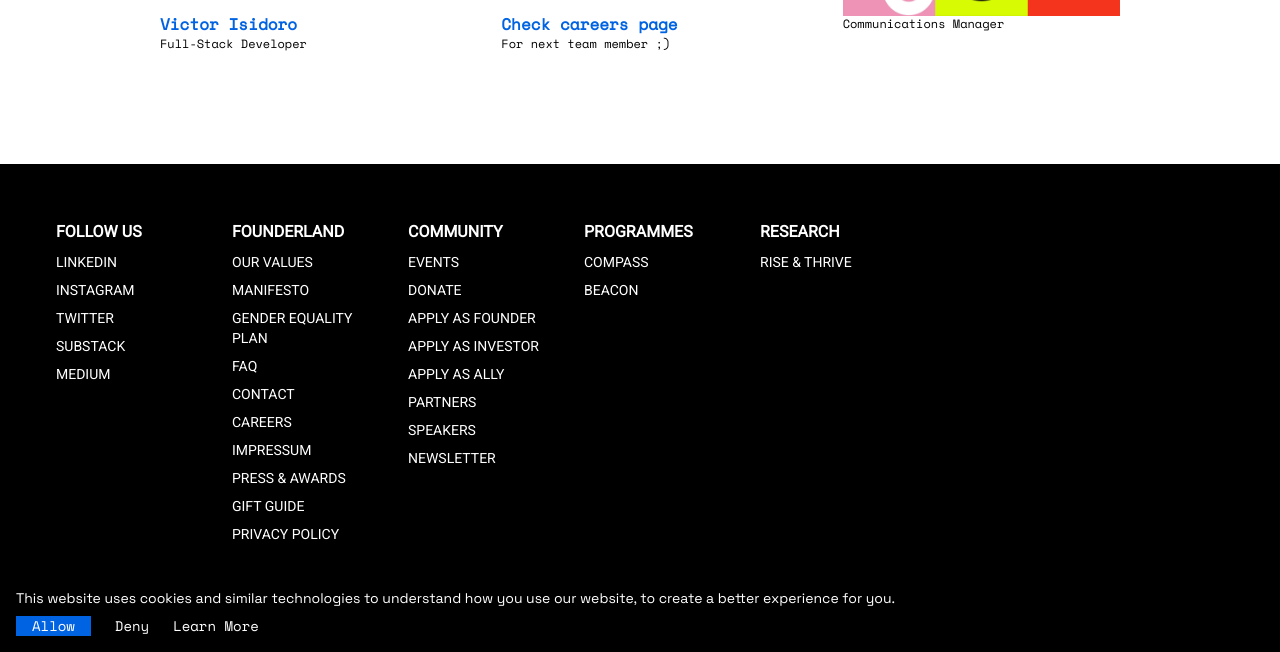
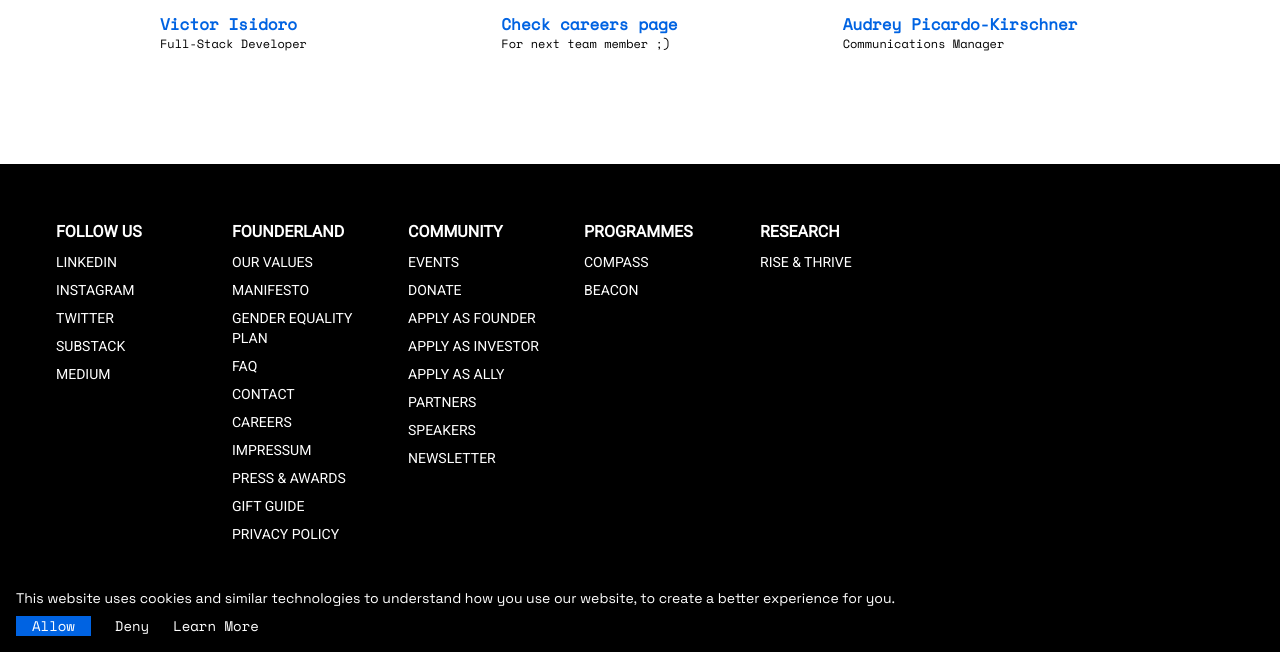
Before and after one commit to Founderland/website, a Jekyll site: the page built from about.html, in a window 1280 px wide and 900 px high, scrolled down 4170 px, cut to the strip 248-900 px from the top of the window. Built offline with Jekyll 4.4.1, drawn with Linux system fonts in a browser that asks for light colours; a script that is not in the unit is left out.

Commit message:
class update

```diff
--- a/_data/ourteam.yml
+++ b/_data/ourteam.yml
@@ -32,5 +32,5 @@
   headshot: assets/images/team/giphy.gif
 - Name: Audrey Picardo-Kirschner
   title: Communications Manager
-  linkedin: #
+  linkedin:
   headshot: assets/images/team/Audrey.jpg
--- a/about.html
+++ b/about.html
@@ -129,6 +129,8 @@
             {% if Name.linkedin != null %}
             <a href="{{Name.linkedin}}" class="text-fdlblue font-bold mt-4 text-xs lg:text-base" target="_blank">{{
                 Name.Name }}</a>
+            {% else %}
+            <span class="text-fdlblue font-bold mt-4 text-xs lg:text-base">{{ Name.Name }}</span>
             {% endif %}
             <span class="text-xxs lg:text-xs 2xl:text-sm">{{ Name.title }}</span>
         </div>
```
